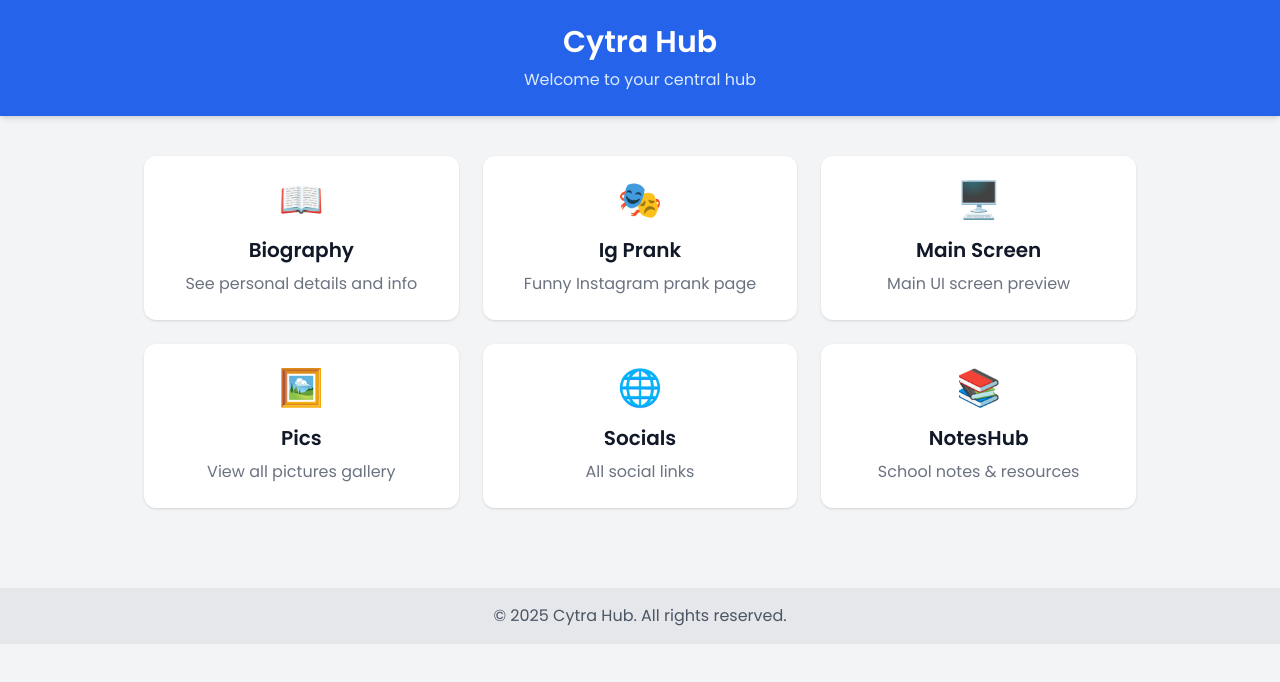
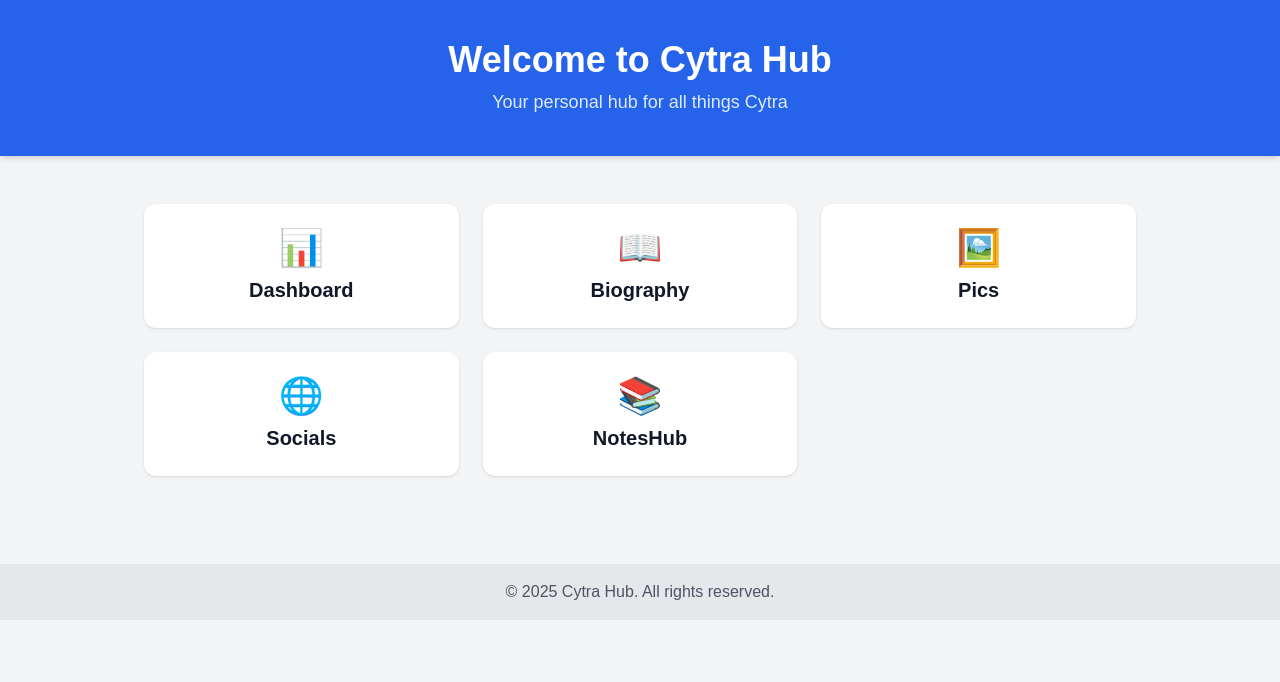
Before and after one commit to TaliaJudy/waikwa, a plain HTML site: page index.html in a window 1280 px wide. Drawn offline with nearby package versions, Linux system fonts and the light colour scheme.

Commit message:
Update index.html

```diff
--- a/index.html
+++ b/index.html
@@ -1,59 +1,42 @@
 <!DOCTYPE html>
 <html lang="en">
 <head>
-  <meta charset="UTF-8">
-  <meta name="viewport" content="width=device-width, initial-scale=1.0">
-  <title>Cytra Hub</title>
+  <meta charset="UTF-8" />
+  <meta name="viewport" content="width=device-width, initial-scale=1.0" />
+  <title>Cytra Hub - Home</title>
   <script src="https://cdn.tailwindcss.com"></script>
-  <link href="https://fonts.googleapis.com/css2?family=Poppins:wght@400;600&display=swap" rel="stylesheet">
   <style>
     body { font-family: 'Poppins', sans-serif; }
   </style>
 </head>
 <body class="bg-gray-100 text-gray-900">
   <!-- Header -->
-  <header class="bg-blue-600 text-white py-6 shadow-md">
-    <h1 class="text-3xl font-bold text-center">Cytra Hub</h1>
-    <p class="text-center mt-2 text-blue-100">Welcome to your central hub</p>
+  <header class="bg-blue-600 text-white py-10 shadow-md text-center">
+    <h1 class="text-4xl font-bold">Welcome to Cytra Hub</h1>
+    <p class="mt-2 text-blue-100 text-lg">Your personal hub for all things Cytra</p>
   </header>
 
-  <!-- Main Content -->
-  <main class="max-w-5xl mx-auto px-4 py-10 grid grid-cols-1 sm:grid-cols-2 lg:grid-cols-3 gap-6">
-    <!-- Card Template -->
-    <a href="Biography/index.html" class="block bg-white rounded-xl shadow hover:shadow-lg hover:-translate-y-1 transition p-6 text-center">
-      <div class="text-blue-600 text-4xl mb-4">📖</div>
-      <h2 class="text-xl font-semibold mb-2">Biography</h2>
-      <p class="text-gray-500">See personal details and info</p>
+  <!-- Quick Links -->
+  <main class="max-w-5xl mx-auto px-4 py-12 grid grid-cols-1 sm:grid-cols-2 md:grid-cols-3 gap-6">
+    <a href="dashboard.html" class="bg-white p-6 rounded-xl shadow hover:shadow-lg hover:-translate-y-1 transition text-center">
+      <div class="text-green-500 text-4xl mb-2">📊</div>
+      <h3 class="text-xl font-semibold">Dashboard</h3>
     </a>
-
-    <a href="Ig-prank/index.html" class="block bg-white rounded-xl shadow hover:shadow-lg hover:-translate-y-1 transition p-6 text-center">
-      <div class="text-pink-500 text-4xl mb-4">🎭</div>
-      <h2 class="text-xl font-semibold mb-2">Ig Prank</h2>
-      <p class="text-gray-500">Funny Instagram prank page</p>
+    <a href="biography.html" class="bg-white p-6 rounded-xl shadow hover:shadow-lg hover:-translate-y-1 transition text-center">
+      <div class="text-blue-500 text-4xl mb-2">📖</div>
+      <h3 class="text-xl font-semibold">Biography</h3>
     </a>
-
-    <a href="MAIN SCREEN/main screen" class="block bg-white rounded-xl shadow hover:shadow-lg hover:-translate-y-1 transition p-6 text-center">
-      <div class="text-green-500 text-4xl mb-4">🖥️</div>
-      <h2 class="text-xl font-semibold mb-2">Main Screen</h2>
-      <p class="text-gray-500">Main UI screen preview</p>
+    <a href="pics.html" class="bg-white p-6 rounded-xl shadow hover:shadow-lg hover:-translate-y-1 transition text-center">
+      <div class="text-yellow-500 text-4xl mb-2">🖼️</div>
+      <h3 class="text-xl font-semibold">Pics</h3>
     </a>
-
-    <a href="Pics/index.html" class="block bg-white rounded-xl shadow hover:shadow-lg hover:-translate-y-1 transition p-6 text-center">
-      <div class="text-yellow-500 text-4xl mb-4">🖼️</div>
-      <h2 class="text-xl font-semibold mb-2">Pics</h2>
-      <p class="text-gray-500">View all pictures gallery</p>
+    <a href="socials.html" class="bg-white p-6 rounded-xl shadow hover:shadow-lg hover:-translate-y-1 transition text-center">
+      <div class="text-indigo-500 text-4xl mb-2">🌐</div>
+      <h3 class="text-xl font-semibold">Socials</h3>
     </a>
-
-    <a href="Socials/index.html" class="block bg-white rounded-xl shadow hover:shadow-lg hover:-translate-y-1 transition p-6 text-center">
-      <div class="text-indigo-500 text-4xl mb-4">🌐</div>
-      <h2 class="text-xl font-semibold mb-2">Socials</h2>
-      <p class="text-gray-500">All social links</p>
-    </a>
-
-    <a href="noteshub/index.html" class="block bg-white rounded-xl shadow hover:shadow-lg hover:-translate-y-1 transition p-6 text-center">
-      <div class="text-red-500 text-4xl mb-4">📚</div>
-      <h2 class="text-xl font-semibold mb-2">NotesHub</h2>
-      <p class="text-gray-500">School notes & resources</p>
+    <a href="noteshub.html" class="bg-white p-6 rounded-xl shadow hover:shadow-lg hover:-translate-y-1 transition text-center">
+      <div class="text-red-500 text-4xl mb-2">📚</div>
+      <h3 class="text-xl font-semibold">NotesHub</h3>
     </a>
   </main>
 
```
